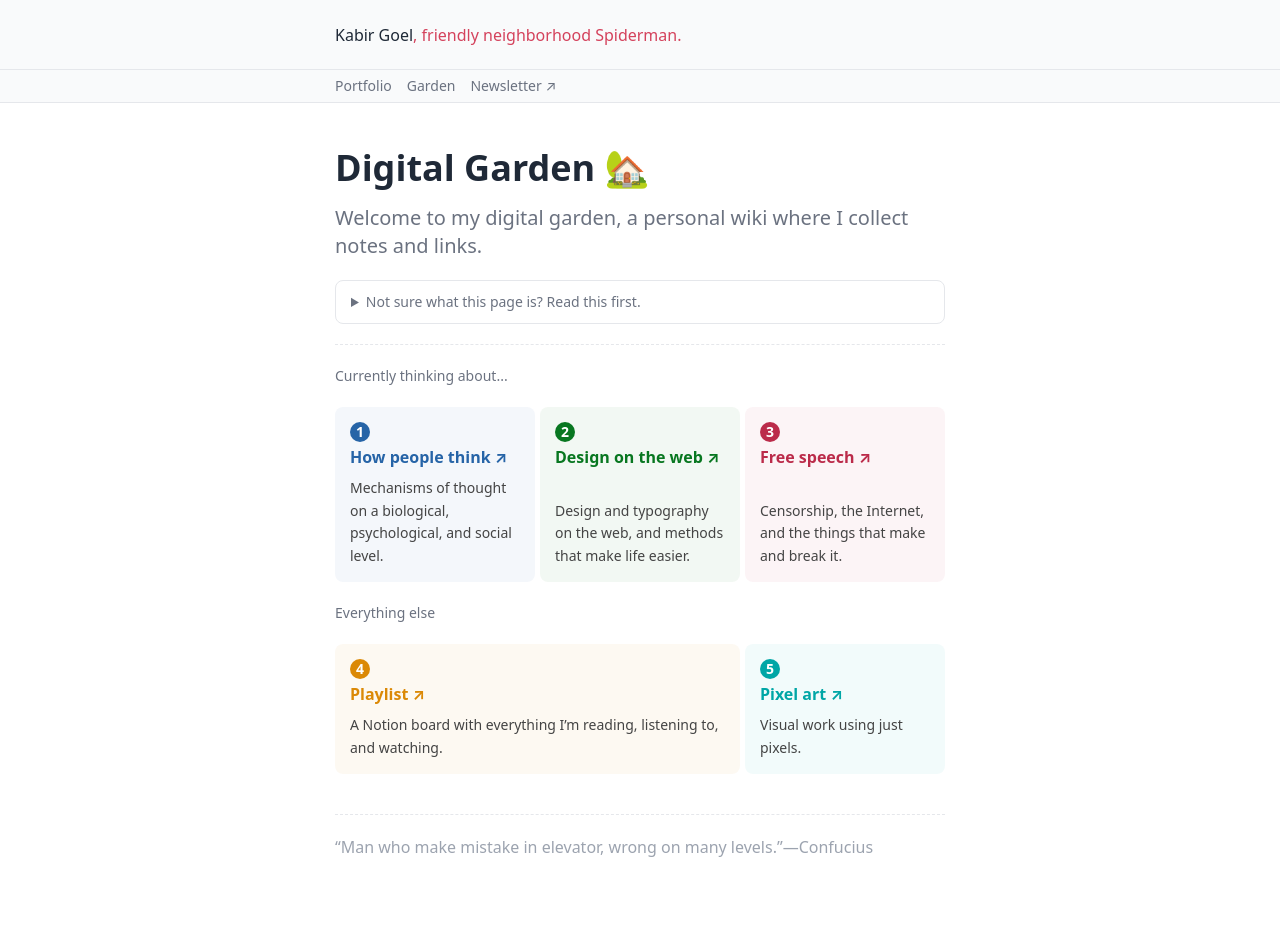
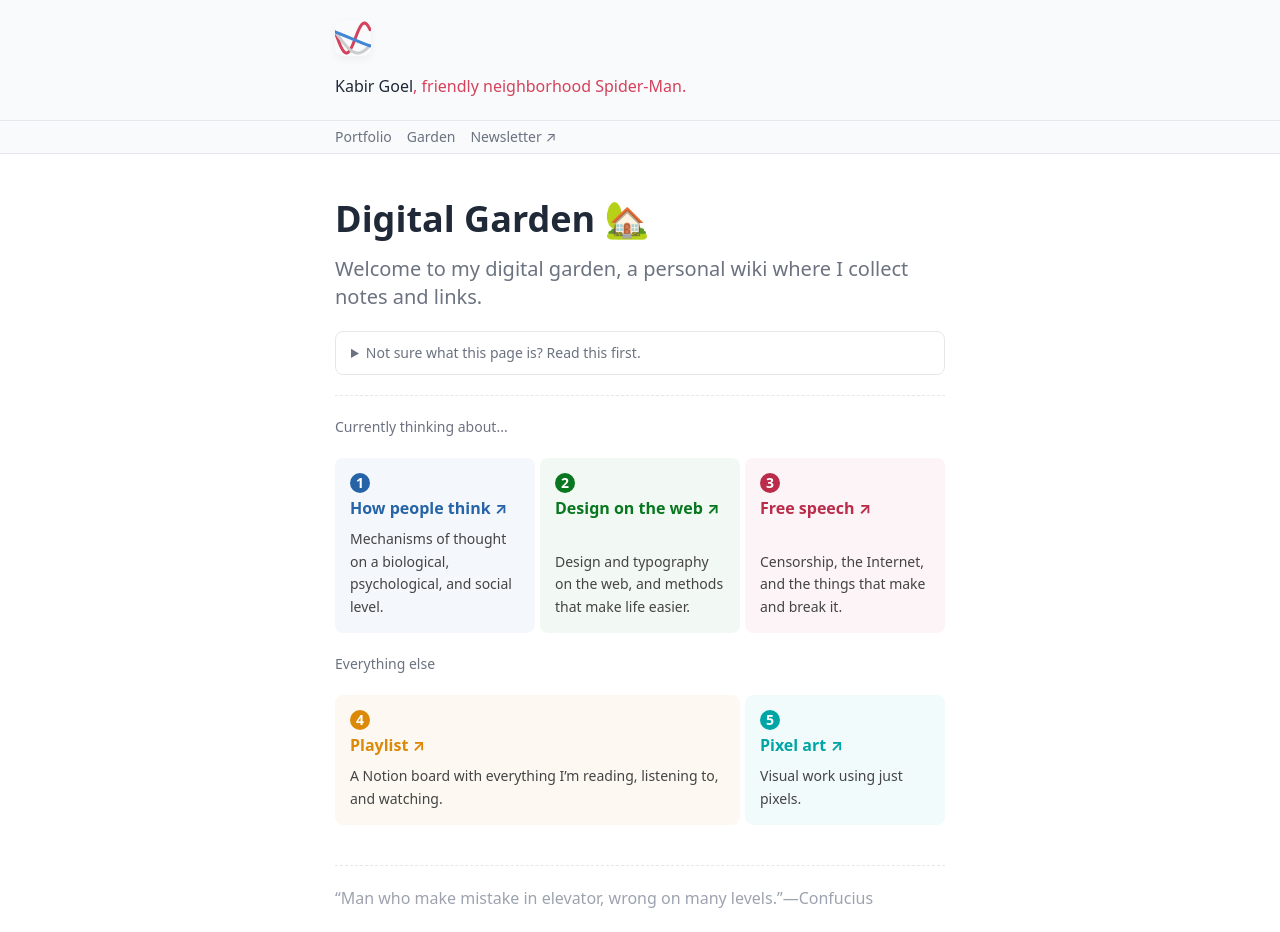
Before and after one commit to kbrgl/website, a Next.js app: page /garden in a window 1280 px wide. Before the commit the page ends 881 px from the top, so only its background shows below. Built offline with nearby package versions, Linux system fonts and the light colour scheme; a web font is replaced by a local one.

Commit message:
Add visualization

```diff
--- a/components/navbar.tsx
+++ b/components/navbar.tsx
@@ -1,5 +1,6 @@
 import Link from "next/link";
 import Container from "./container";
+import Visualization from "./visualization";
 import styles from "./navbar.module.css";
 
 export default function Navbar() {
@@ -9,7 +10,8 @@ export default function Navbar() {
         <Container>
           <Link href="/">
             <a>
-              <strong>Kabir Goel</strong>, friendly neighborhood Spiderman.
+              <Visualization />
+              <strong>Kabir Goel</strong>, friendly neighborhood Spider-Man.
             </a>
           </Link>
         </Container>
--- /dev/null
+++ b/components/visualization.js
@@ -0,0 +1,113 @@
+import { useRef, useEffect, useState } from "react";
+
+// https://css-tricks.com/using-requestanimationframe-with-react-hooks/
+const useAnimationFrame = (callback) => {
+  // Use useRef for mutable variables that we want to persist
+  // without triggering a re-render on their change
+  const requestRef = useRef();
+  const previousTimeRef = useRef();
+
+  const animate = (time) => {
+    if (previousTimeRef.current !== undefined) {
+      const deltaTime = time - previousTimeRef.current;
+      callback(deltaTime);
+    }
+    previousTimeRef.current = time;
+    requestRef.current = requestAnimationFrame(animate);
+  };
+
+  useEffect(() => {
+    requestRef.current = requestAnimationFrame(animate);
+    return () => cancelAnimationFrame(requestRef.current);
+  }, []);
+};
+
+function drawSine(ctx, { omega, wavelength, width, height, time }) {
+  ctx.beginPath();
+  const f = (x) => {
+    const fx = Math.sin(x);
+    return height / 2 - (height / 2 - ctx.lineWidth) * fx;
+  };
+  for (let i = 0; i < width; i += 1) {
+    const y = f(i / wavelength + time * omega);
+    ctx.lineTo(i, y);
+  }
+  ctx.stroke();
+}
+
+function Canvas({ height, width, time }) {
+  const secs = time / 1000;
+  const canvasEl = useRef(null);
+
+  useEffect(() => {
+    if (canvasEl) {
+      const ctx = canvasEl.current.getContext("2d");
+
+      ctx.clearRect(0, 0, width, height);
+      const dpr = window.devicePixelRatio;
+      canvasEl.current.height = height * dpr;
+      canvasEl.current.width = width * dpr;
+      ctx.scale(dpr, dpr);
+      ctx.lineWidth = 3;
+      ctx.lineCap = "round";
+
+      ctx.strokeStyle = "#d4425c";
+      drawSine(ctx, {
+        omega: 0.5,
+        wavelength: width / (2 * Math.PI),
+        width,
+        height,
+        time: secs,
+      });
+      ctx.strokeStyle = "#ccc";
+      drawSine(ctx, {
+        omega: 0.5,
+        wavelength: width / Math.PI,
+        width,
+        height,
+        time: secs,
+      });
+      ctx.strokeStyle = "#4286d4";
+      drawSine(ctx, {
+        omega: 0.5,
+        wavelength: width,
+        width,
+        height,
+        time: secs,
+      });
+    }
+  }, [canvasEl, height, width, time]);
+
+  return <canvas style={{ width, height }} ref={canvasEl} />;
+}
+
+export default function Visualization() {
+  const containerEl = useRef(null);
+  const [height, setHeight] = useState(0);
+  const [width, setWidth] = useState(0);
+  const [time, setTime] = useState(0);
+
+  useAnimationFrame((deltaTime) => {
+    setTime((prevTime) => prevTime + deltaTime);
+  });
+
+  useEffect(() => {
+    setHeight(containerEl.current?.clientHeight);
+    setWidth(containerEl.current?.clientWidth);
+  });
+
+  return (
+    <div
+      style={{
+        width: 36,
+        height: 36,
+        boxShadow: "0 3px 8px 0 rgba(0, 0, 0, 0.05)",
+        borderRadius: 8,
+        marginBottom: "var(--s)",
+      }}
+      ref={containerEl}
+    >
+      <Canvas width={width} height={height} time={time} />
+    </div>
+  );
+}
--- a/pages/index.tsx
+++ b/pages/index.tsx
@@ -9,7 +9,6 @@ import Layout from "../components/layout";
 import Container from "../components/container";
 import styles from "../styles/Home.module.css";
 import Me from "../components/me";
-import ImageCard from "../components/image-card";
 import Subscribe from "../components/subscribe";
 
 type Omit<T, K> = Pick<T, Exclude<keyof T, K>>;
```
